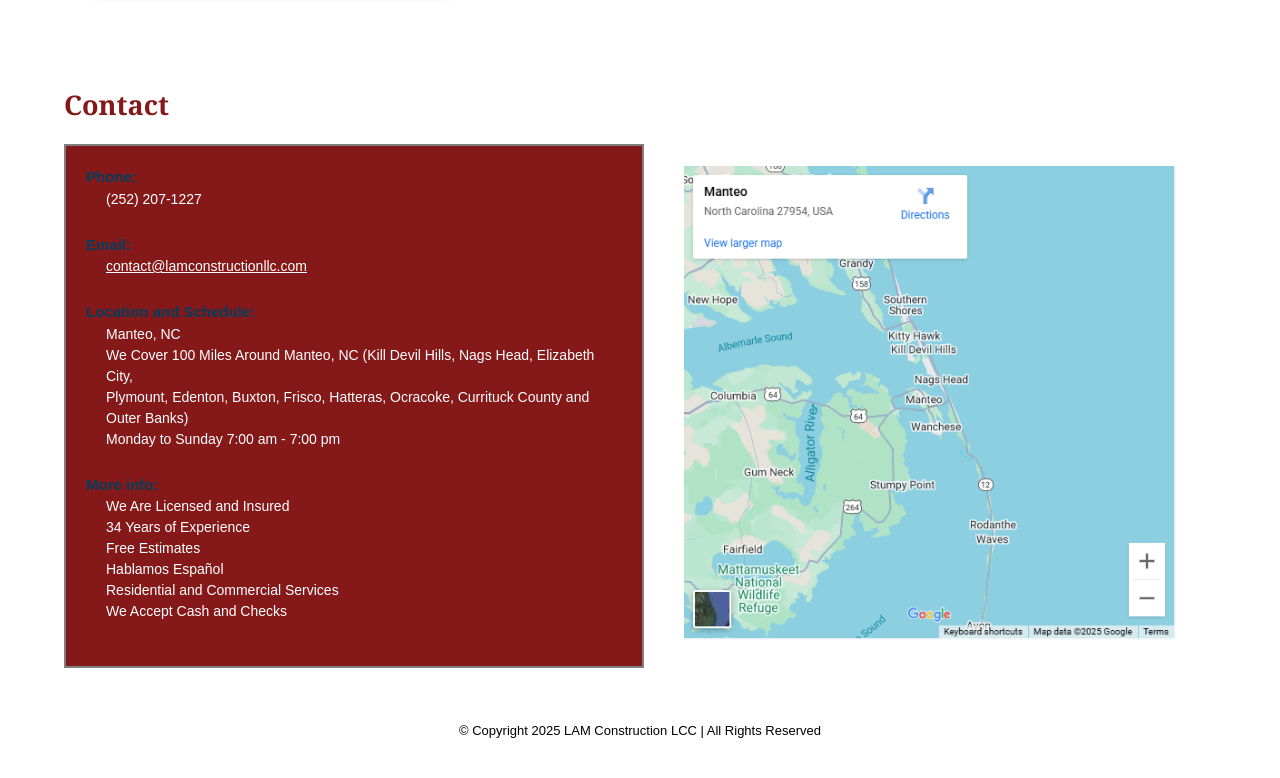
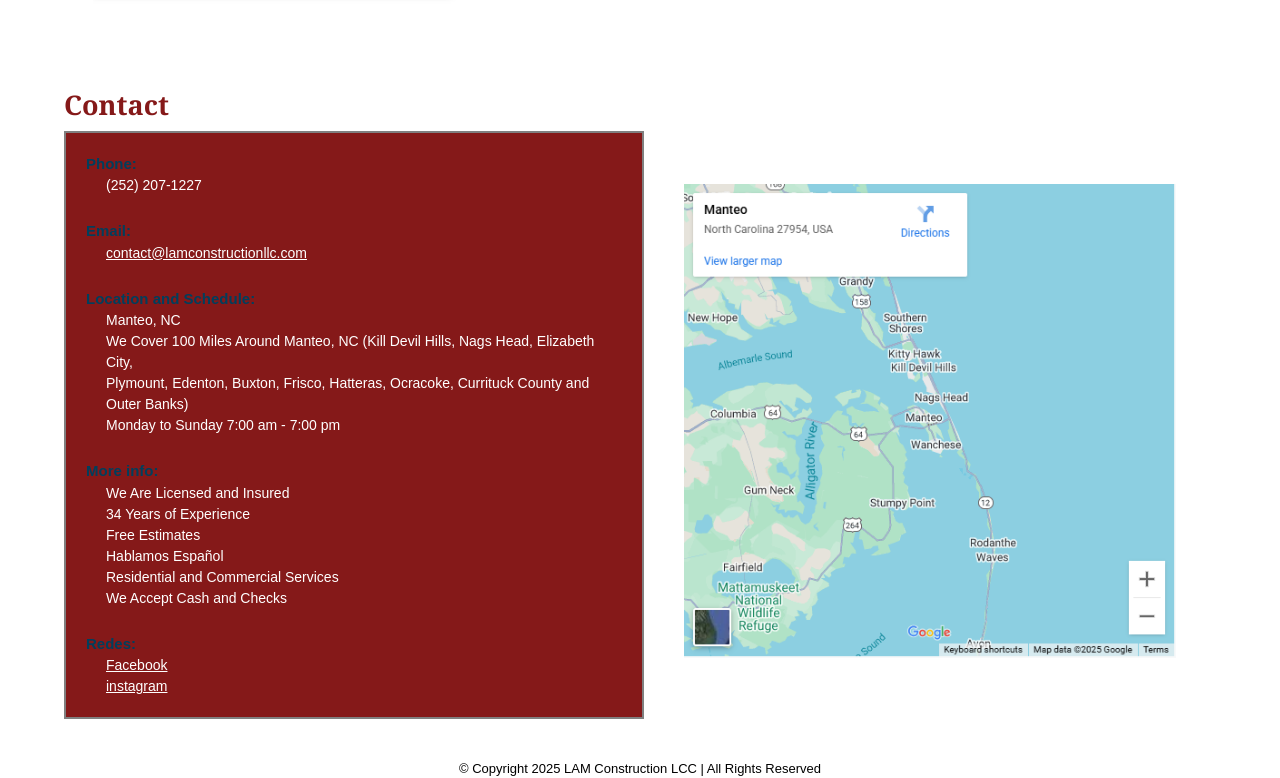
Before and after one commit to MMGR-hub/lam, a plain HTML site: page index.html in a window 1280 px wide. Shown: the part 4837-5615 px from the top of the page. Before the commit the page ends 5578 px from the top, so only its background shows below. Drawn offline with Linux system fonts and the light colour scheme.

Commit message:
first commit

```diff
--- a/index.html
+++ b/index.html
@@ -322,6 +322,12 @@
                         <p>We Accept Cash and Checks</p>
                     </div>
                     <br>
+                    <div>
+                        <h2>Redes:</h2>
+                        <p><a href="https://www.facebook.com/people/LAM-Construction-LLC/100093335623025/">Facebook</a></p>
+                        <p><a href="https://www.instagram.com/lamconstructionllc.2/">instagram</a></p>
+                    </div>
+
                 </aside>
                 <div class="maincontacto">
                     <!--<img src="imagenes/logo.jpg" width="250" height="250" alt="telefono">-->
```
